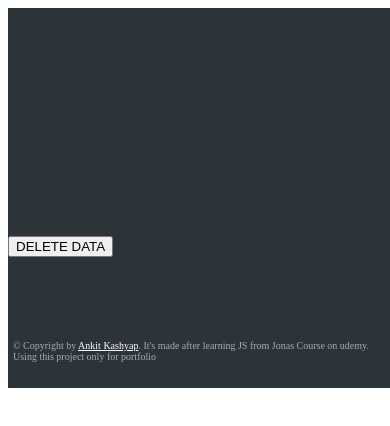
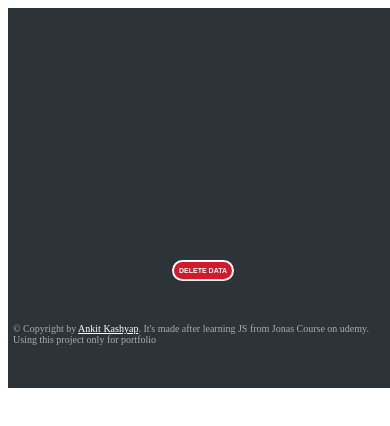
Before and after one commit to Kashyap1ankit/map, a plain HTML site: page index.html in a window 390 px wide. Drawn offline with nearby package versions, Linux system fonts and the light colour scheme.

Commit message:
Update style.css
added the styling of delete data button

```diff
--- a/style.css
+++ b/style.css
@@ -50,6 +50,7 @@ html {
   grid-template-rows: 50px 50px;
   border-radius: 10px;
   transition-duration: 1s;
+  z-index: 2;
 }
 
 .form--detail .form-hidden {
@@ -119,10 +120,12 @@ html {
 
 .form--detail ul {
   list-style-type: none;
-
+  cursor: pointer;
+  z-index: 50;
 }
 
 .form--detail ul li {
+
   margin-top: 15%;
   background-color: #42484d;
   padding: 3px;
@@ -152,10 +155,26 @@ html {
 }
 
 /* Styling the footer */
+.deleteData {
+  margin-top: 10%;
+  text-align: center;
+}
+
+.deleteData button {
+  padding: 10px;
+  border-radius: 20px;
+  font-size: 15px;
+  background-color: #d11a2a;
+  color: white;
+  font-weight: bolder;
+  border: none;
+  box-shadow: rgba(0, 0, 0, 0.16) 0px 1px 2px, rgb(255, 255, 255) 0px 0px 0px 2px;
+  cursor: pointer;
+}
 
 .copyright {
   color: rgba(255, 255, 255, 0.592);
-  margin-top: 20%;
+  margin-top: 10%;
   padding: 10px;
 }
 
@@ -287,8 +306,7 @@ html {
 
 
   /* Styling the form input area of displaying list */
-
-    .form--detail .workout-type {
+  .form--detail .workout-type {
     margin-left: 0%;
     margin-right: 15%;
   }
@@ -298,7 +316,7 @@ html {
     margin-top: 1%;
     padding: 3px;
     width: 90%;
-     margin-left:5%;
+
 
   }
 
@@ -310,7 +328,6 @@ html {
   .form--detail ul li .display-workout {
     color: white;
     font-size: 10px;
-
   }
 
 
@@ -344,4 +361,18 @@ html {
   .map-conatiner .modal-conatiner .cut-modal {
     font-size: 20px;
 
-  }}
+  }
+
+  .deleteData {
+    margin-top: 10%;
+    text-align: center;
+  }
+
+  .deleteData button {
+    padding: 5px;
+    border-radius: 10px;
+    font-size: 7px;
+
+  }
+
+}
```
